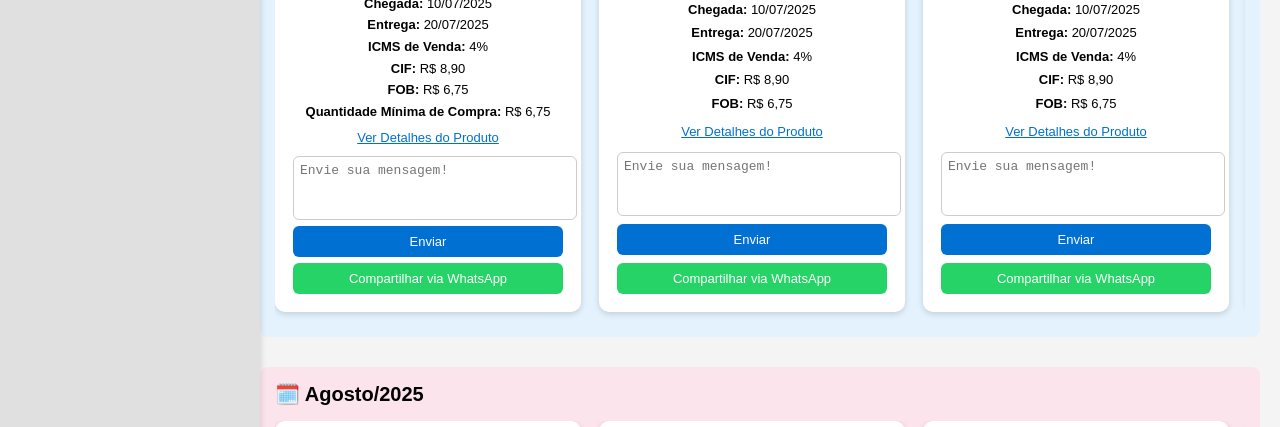
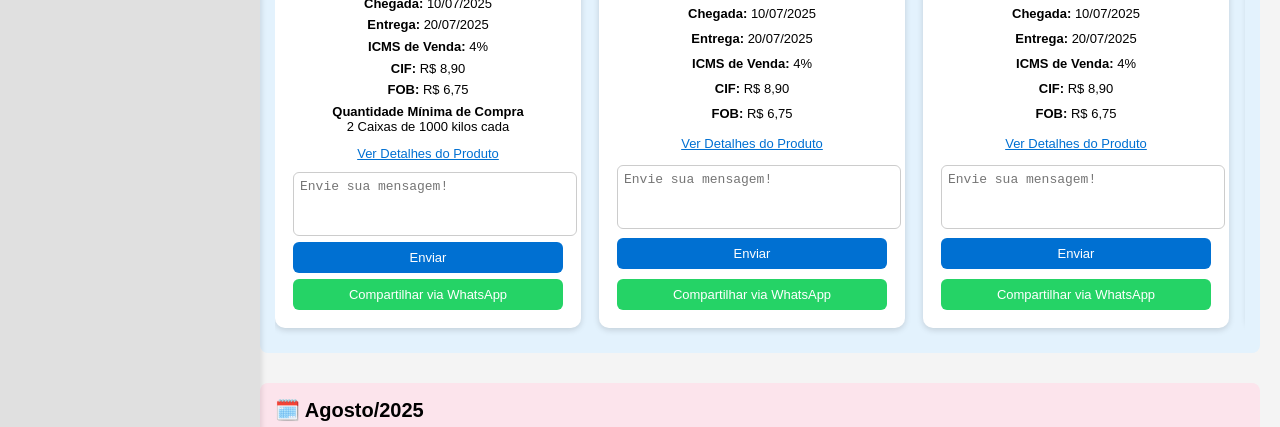
Before and after one commit to gverlindo/marketplace, a plain HTML site: page index.html in a window 1280 px wide. Shown: the part 332-759 px from the top of the page. Drawn offline with Linux system fonts and the light colour scheme.

Commit message:
Update index.html

```diff
--- a/index.html
+++ b/index.html
@@ -164,7 +164,7 @@
           <p><strong>ICMS de Venda:</strong> 4%</p>
           <p><strong>CIF:</strong> R$ 8,90</p>
           <p><strong>FOB:</strong> R$ 6,75</p>
-           <p><strong>Quantidade Mínima de Compra:</strong> R$ 6,75</p>
+        <p><strong>Quantidade Mínima de Compra</strong><br>2 Caixas de 1000 kilos cada</p>
           <a onclick="document.getElementById('popup0').style.display='block';document.getElementById('overlay').style.display='block';">Ver Detalhes do Produto</a>
           <textarea placeholder="Envie sua mensagem!"></textarea>
           <button onclick="alert('Obrigado! Sua mensagem foi enviada com sucesso. Em breve o setor comercial do Verlaz responderá.')">Enviar</button>
```
